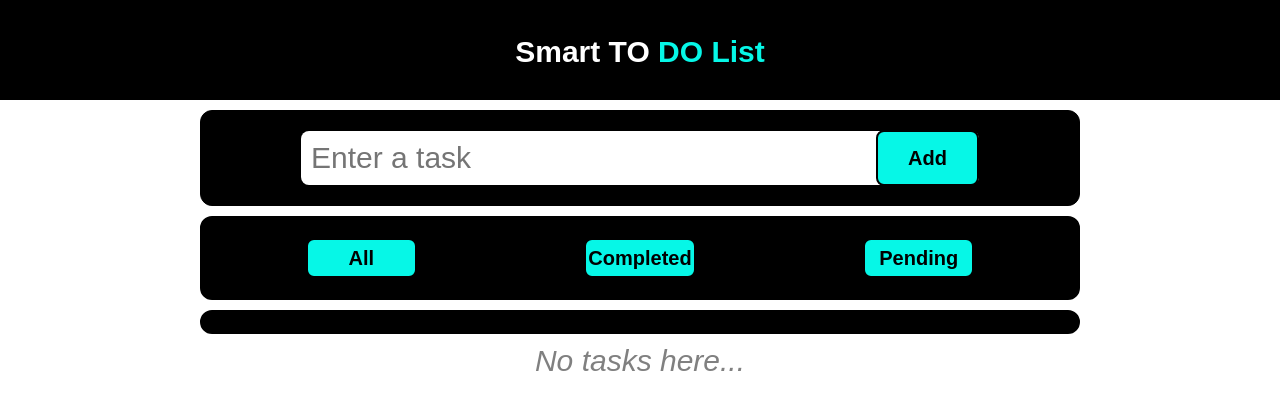
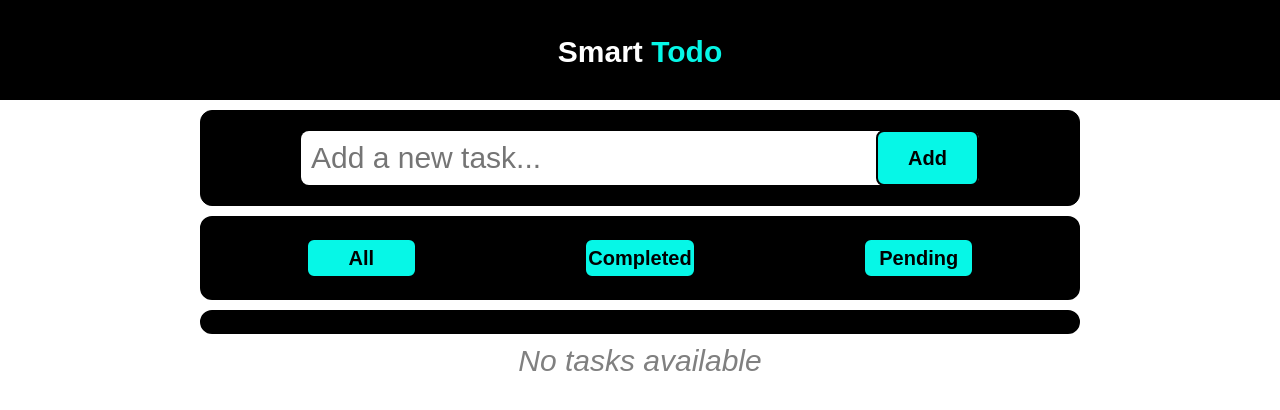
Before and after one commit to 881057abujaid/to-do-app, a plain HTML site: page index.html in a window 1280 px wide. Drawn offline with Linux system fonts and the light colour scheme.

Commit message:
Refactor HTML structure and content for Todo App
Updated the title and placeholder text for task input.

```diff
--- a/index.html
+++ b/index.html
@@ -3,23 +3,27 @@
 <head>
     <meta charset="UTF-8">
     <meta name="viewport" content="width=device-width, initial-scale=1.0">
-    <title>To-Do List App</title>
+    <title>Todo App</title>
     <link rel="stylesheet" href="style.css">
 </head>
 <body>
-    <div class="todo-container" id="todo-container">
-        <h1>Smart TO <span>DO List</span></h1>
+
+<div class="todo-container">
+    <h1>Smart <span>Todo</span></h1>
+
     <div class="input-section">
-            <input type="text" id="task-input" placeholder="Enter a task">
+        <input type="text" id="task-input" placeholder="Add a new task..." />
         <button onclick="addTask()">Add</button>
     </div>
+
     <div class="filter-section">
         <button onclick="setFilter('all')">All</button>
         <button onclick="setFilter('completed')">Completed</button>
         <button onclick="setFilter('pending')">Pending</button>
     </div>
+
     <ul id="task-list"></ul>
-        <p id="empty-message">No tasks here...</p>
+    <p id="empty-message">No tasks available</p>
 </div>
 
 <script src="script.js"></script>
```
Lines whose indentation alone changed are shown as unchanged.
